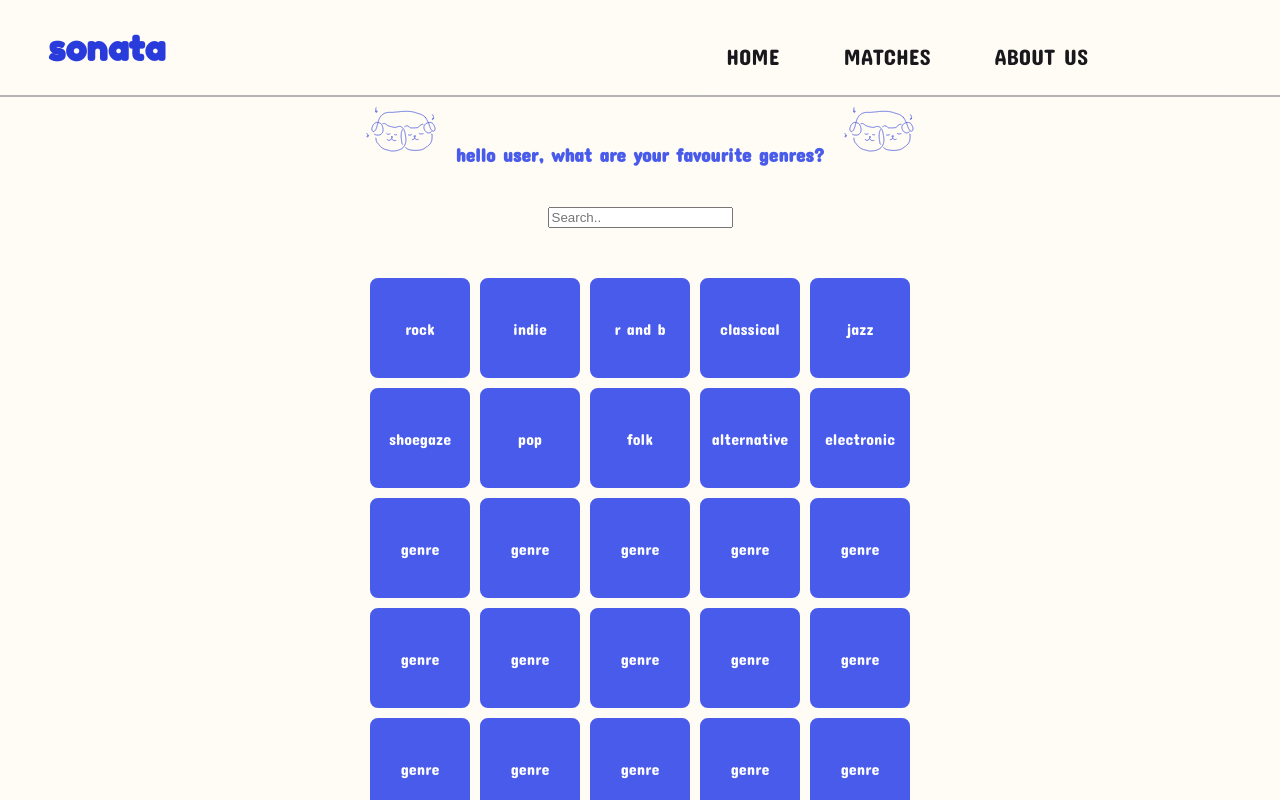
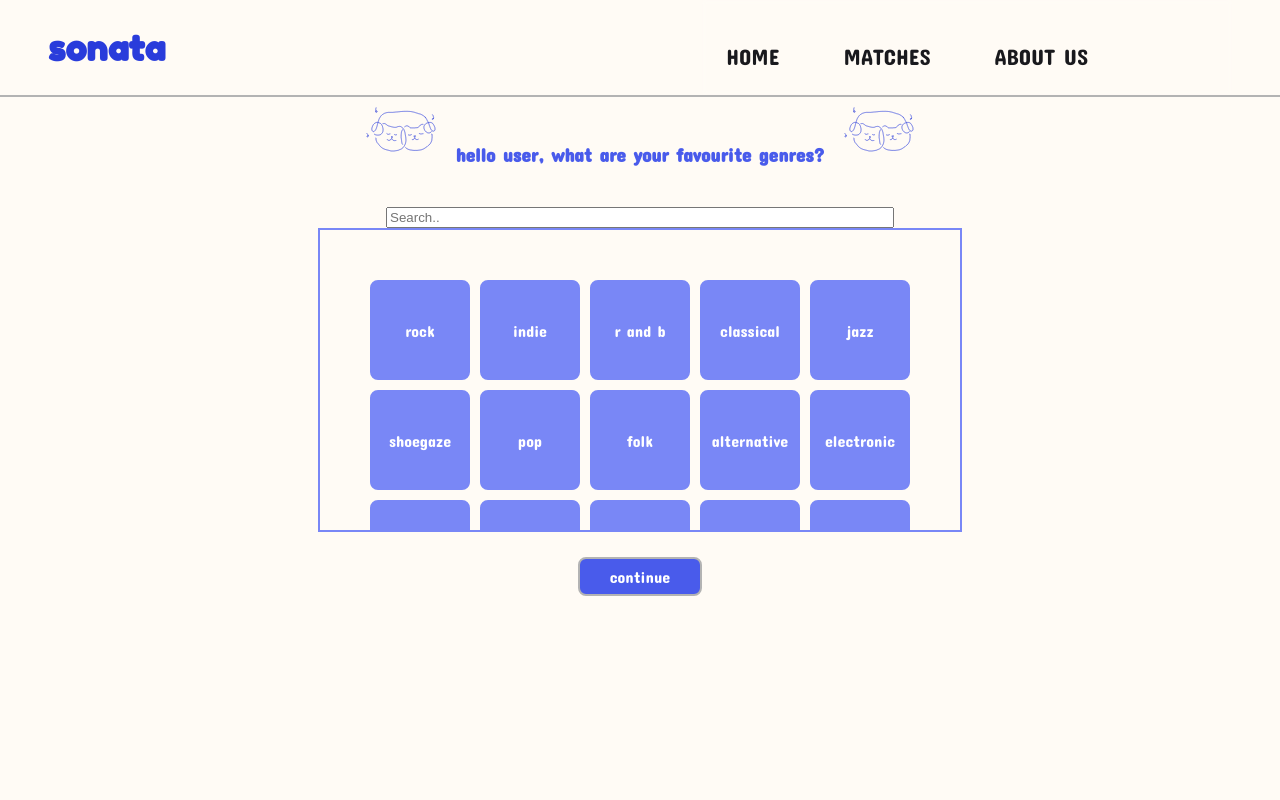
Before and after one commit to mailynmailyn/sonata, a React (Create React App) app: page /selectgenres in a window 1280 px wide. Shown: the top 800 px of the page. Built offline with nearby package versions, Linux system fonts and the light colour scheme.

Commit message:
scroll bar window

```diff
--- a/src/GenreSelection.js
+++ b/src/GenreSelection.js
@@ -14,7 +14,7 @@ function GenreSelection(){
             </header>
             <body className = {classes.body}>
                 <div>
-                    <input type="text" placeholder="Search.."></input>
+                    <input className = {classes.body__search} type="text" placeholder="Search.."></input>
                 </div>
 
                 <div className = {classes.grid}>
--- a/src/styles/GenreSelection.module.scss
+++ b/src/styles/GenreSelection.module.scss
@@ -35,7 +35,7 @@
     font-family: $Body_Text;
     font-size: 1rem;
     color: $text-black;
-    padding-top: 30px;
+    padding: 30px;
 
     &__button{
         margin-top: 25px;
@@ -50,6 +50,9 @@
         font-size: 1rem;
         color: white;
     }
+    &__search{
+        width: 500px;
+    }
 
 }
 
@@ -59,19 +62,23 @@
     grid-template-rows: 100px 100px 100px 100px 100px;
     gap: 10px;
     padding: 50px;
+    height:200px;
+    border: 0.25vmin solid $tertiary-blue;
+    overflow:scroll;
+    overflow-x:hidden;
 
     &__genreButton{
         size: 40px 40px;
         text-decoration: none;
-        background-color: $secondary-blue;
-        border: 0.25vmin solid $secondary-blue;
+        background-color: $tertiary-blue;
+        border: 0.25vmin solid $tertiary-blue;
         border-radius: $buttonRadius;
         font-family: $Header;
         font-size: 1rem;
         color: white;
         &:hover {
-            background: rgba($tertiary-blue, 0.5);
-            color: $secondary-blue;
+            background: $secondary-blue;
+            color: white;
         }
     }
 }
```
